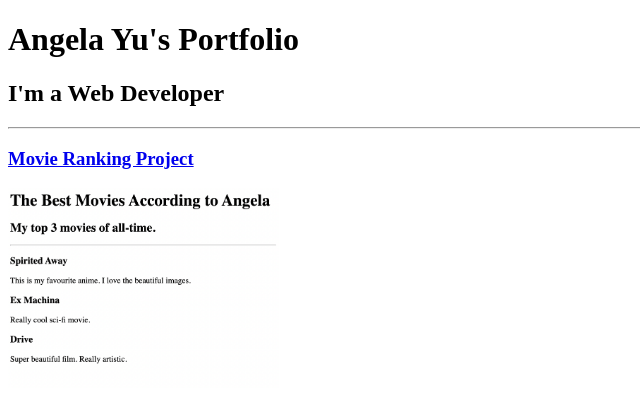
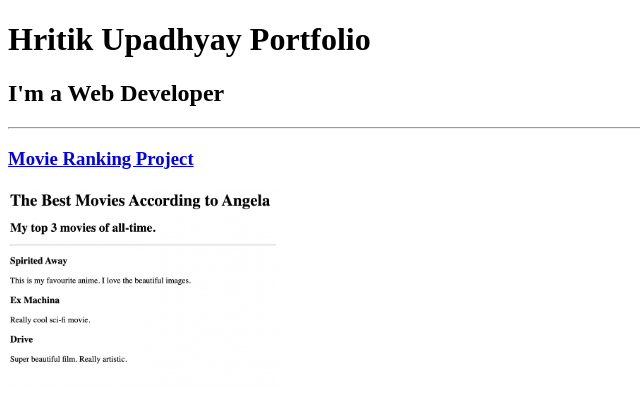
Before and after one commit to Hritikupadhyay/html-portfolio, a plain HTML site: page index.html in a window 1280 px wide. Shown: the top 408 px of the page, without its empty margins (0-640 px from the left). Drawn offline with Linux system fonts and the light colour scheme.

Commit message:
Update index.html

```diff
--- a/index.html
+++ b/index.html
@@ -3,11 +3,11 @@
 
 <head>
   <meta charset="UTF-8">
-  <title>Angela's Portfolio</title>
+  <title>Hritik Upadhyay Portfolio</title>
 </head>
 
 <body>
-  <h1>Angela Yu's Portfolio</h1>
+  <h1>Hritik Upadhyay Portfolio</h1>
   <h2>I'm a Web Developer</h2>
   <hr />
   <h3><a href="./public/movie-ranking.html">Movie Ranking Project</a></h3>
```
